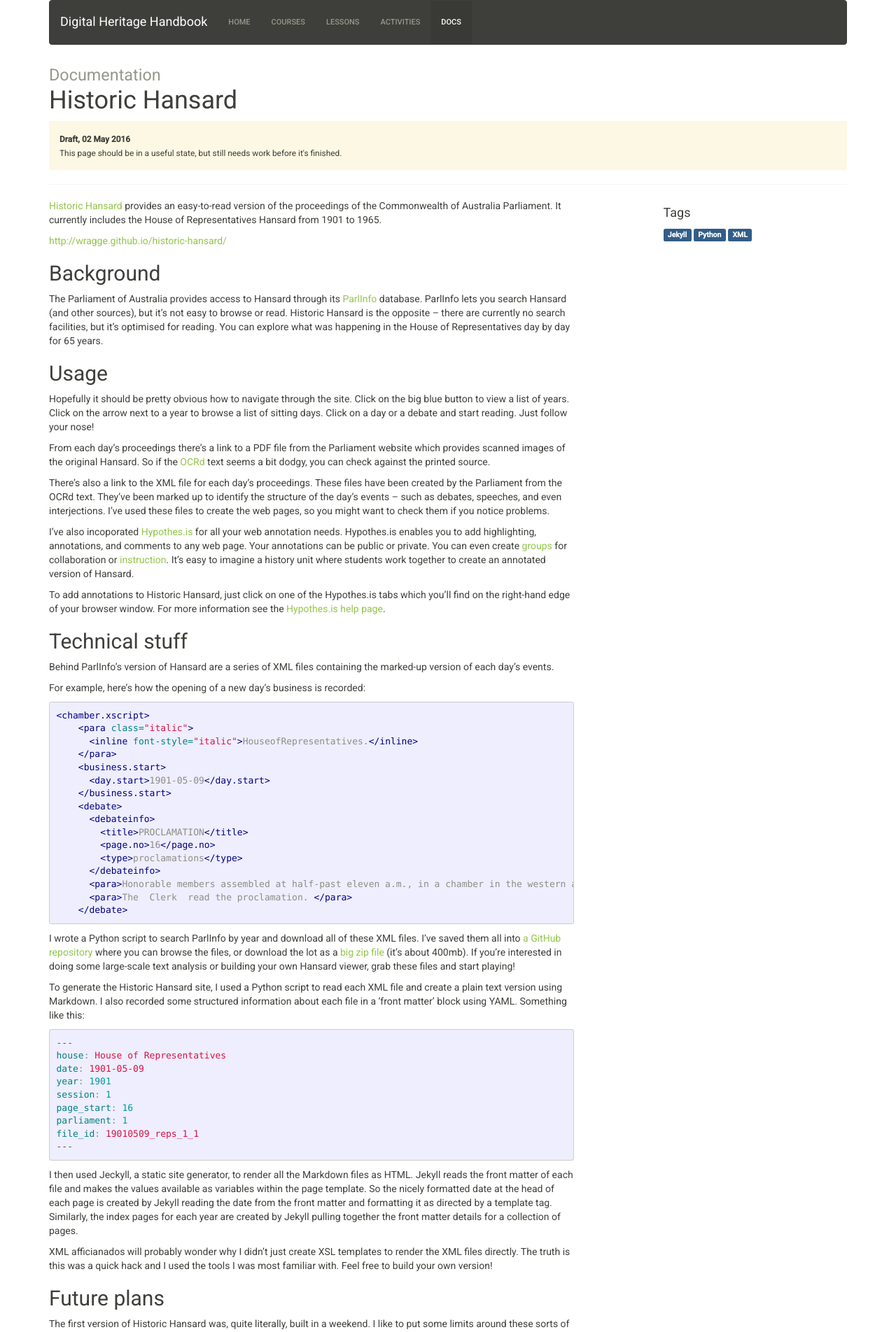
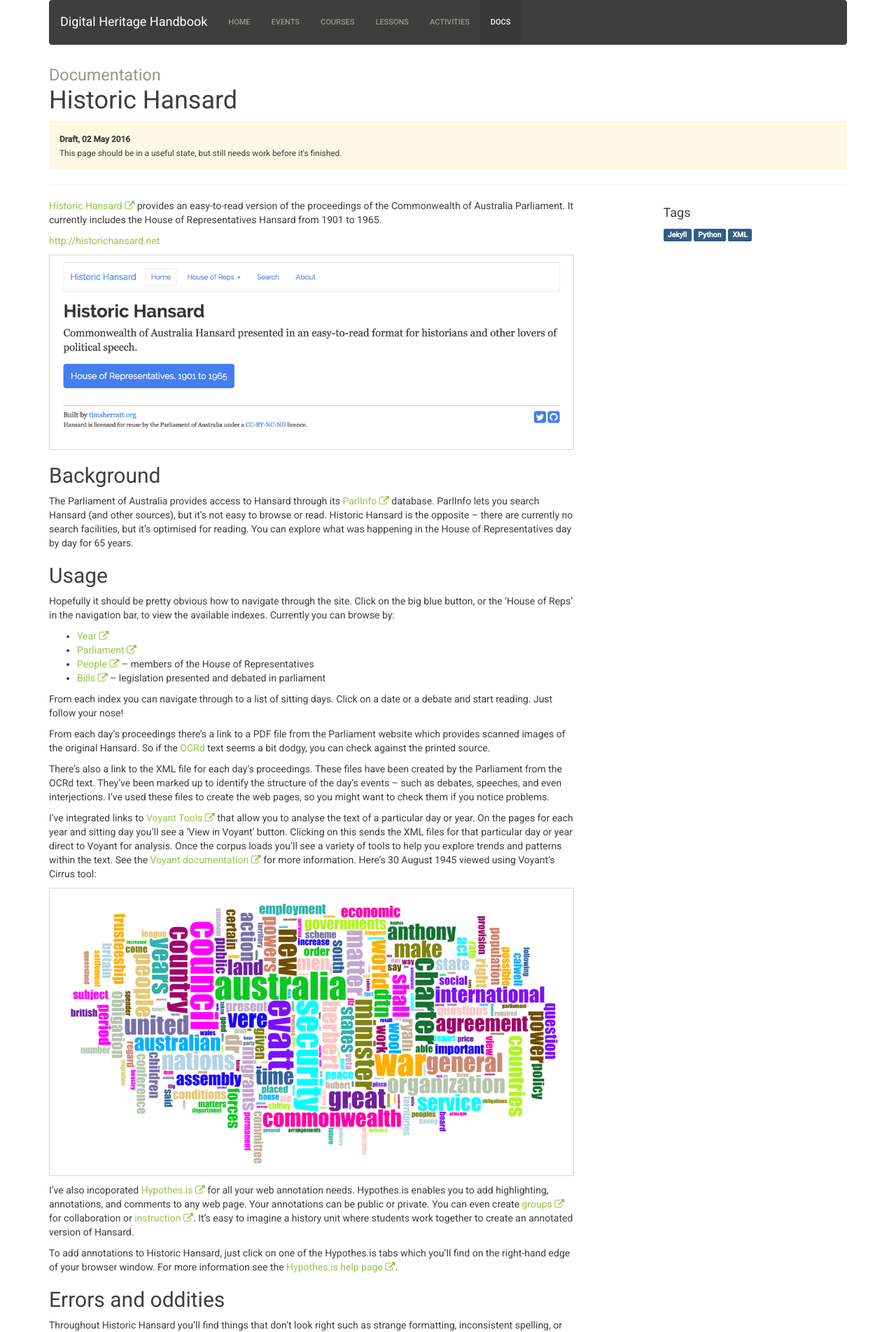
Before and after one commit to thecomputergirl/digital-heritage-handbook, a Jekyll site: the page built from _docs/historic-hansard.md, in a window 1280 px wide. Shown: the top 1904 px of the page at 70% size. Built offline with Jekyll 4.4.1, drawn with Linux system fonts in a browser that asks for light colours; nearby versions of some CDN libraries; a script that is not in the unit is left out; some of the changed text lies outside the part shown.

Commit message:
Add UC Heritage Hack event pages

````diff
--- a/_config.yml
+++ b/_config.yml
@@ -33,6 +33,9 @@
   courses:
     output: true
     permalink: '/:collection/:title/'
+  events:
+    output: true
+    permalink: '/:collection/:title/'
 
 # Build settings
 markdown: kramdown
--- a/_docs/historic-hansard.md
+++ b/_docs/historic-hansard.md
@@ -11,25 +11,46 @@
   - XML
 ---
 
-[Historic Hansard](http://wragge.github.io/historic-hansard/) provides an easy-to-read version of the proceedings of the Commonwealth of Australia Parliament. It currently includes the House of Representatives Hansard from 1901 to 1965.
+[Historic Hansard <i class="fa fa-external-link" aria-hidden="true"></i>](http://historichansard.net/) provides an easy-to-read version of the proceedings of the Commonwealth of Australia Parliament. It currently includes the House of Representatives Hansard from 1901 to 1965.
 
-<http://wragge.github.io/historic-hansard/>
+<http://historichansard.net>
+
+[![Historic Hansard home]({{ site.baseurl }}/images/hansard-home.png){: .img-responsive .img-example}](http://historichansard.net)
 
 ## Background
 
-The Parliament of Australia provides access to Hansard through its [ParlInfo](http://parlinfo.aph.gov.au/parlInfo/search/search.w3p;orderBy=_fragment_number,doc_date-rev;query=Dataset%3Ahansardr,hansardr80;resCount=Default) database. ParlInfo lets you search Hansard (and other sources), but it's not easy to browse or read. Historic Hansard is the opposite -- there are currently no search facilities, but it's optimised for reading. You can explore what was happening in the House of Representatives day by day for 65 years.
+The Parliament of Australia provides access to Hansard through its [ParlInfo <i class="fa fa-external-link" aria-hidden="true"></i>](http://parlinfo.aph.gov.au/parlInfo/search/search.w3p;orderBy=_fragment_number,doc_date-rev;query=Dataset%3Ahansardr,hansardr80;resCount=Default) database. ParlInfo lets you search Hansard (and other sources), but it's not easy to browse or read. Historic Hansard is the opposite -- there are currently no search facilities, but it's optimised for reading. You can explore what was happening in the House of Representatives day by day for 65 years.
 
 ## Usage
 
-Hopefully it should be pretty obvious how to navigate through the site. Click on the big blue button to view a list of years. Click on the arrow next to a year to browse a list of sitting days. Click on a day or a debate and start reading. Just follow your nose!
+Hopefully it should be pretty obvious how to navigate through the site. Click on the big blue button, or the 'House of Reps' in the navigation bar, to view the available indexes. Currently you can browse by:
+
+* [Year <i class="fa fa-external-link" aria-hidden="true"></i>](http://historichansard.net/hofreps/years/)
+* [Parliament <i class="fa fa-external-link" aria-hidden="true"></i>](http://historichansard.net/hofreps/parliaments/)
+* [People <i class="fa fa-external-link" aria-hidden="true"></i>](http://historichansard.net/hofreps/people/) -- members of the House of Representatives
+* [Bills <i class="fa fa-external-link" aria-hidden="true"></i>](http://historichansard.net/hofreps/bills/) -- legislation presented and debated in parliament
+
+From each index you can navigate through to a list of sitting days. Click on a date or a debate and start reading. Just follow your nose!
 
 From each day's proceedings there's a link to a PDF file from the Parliament website which provides scanned images of the original Hansard. So if the <a href="#" data-toggle="tooltip" title="{{ site.data.glossary.ocrd }}">OCRd</a> text seems a bit dodgy, you can check against the printed source.
 
 There's also a link to the XML file for each day's proceedings. These files have been created by the Parliament from the OCRd text. They've been marked up to identify the structure of the day's events -- such as debates, speeches, and even interjections. I've used these files to create the web pages, so you might want to check them if you notice problems.
 
-I've also incoporated [Hypothes.is](https://hypothes.is/) for all your web annotation needs. Hypothes.is enables you to add highlighting, annotations, and comments to any web page. Your annotations can be public or private. You can even create [groups](https://hypothes.is/blog/introducing-groups/) for collaboration or [instruction](https://hypothes.is/education/). It's easy to imagine a history unit where students work together to create an annotated version of Hansard.
+I've integrated links to [Voyant Tools <i class="fa fa-external-link" aria-hidden="true"></i>](http://voyant-tools.org/) that allow you to analyse the text of a particular day or year. On the pages for each year and sitting day you'll see a 'View in Voyant' button. Clicking on this sends the XML files for that particular day or year direct to Voyant for analysis. Once the corpus loads you'll see a variety of tools to help you explore trends and patterns within the text. See the [Voyant documentation <i class="fa fa-external-link" aria-hidden="true"></i>](http://voyant-tools.org/docs/#!/guide) for more information. Here's 30 August 1945 viewed using Voyant's Cirrus tool:
 
-To add annotations to Historic Hansard, just click on one of the Hypothes.is tabs which you'll find on the right-hand edge of your browser window. For more information see the [Hypothes.is help page](https://hypothes.is/docs/help).
+![Hansard viewed in Voyant]({{ site.baseurl }}/images/hansard-cirrus.png){: .img-responsive .img-example}
+
+I've also incoporated [Hypothes.is <i class="fa fa-external-link" aria-hidden="true"></i>](https://hypothes.is/) for all your web annotation needs. Hypothes.is enables you to add highlighting, annotations, and comments to any web page. Your annotations can be public or private. You can even create [groups <i class="fa fa-external-link" aria-hidden="true"></i>](https://hypothes.is/blog/introducing-groups/) for collaboration or [instruction <i class="fa fa-external-link" aria-hidden="true"></i>](https://hypothes.is/education/). It's easy to imagine a history unit where students work together to create an annotated version of Hansard.
+
+To add annotations to Historic Hansard, just click on one of the Hypothes.is tabs which you'll find on the right-hand edge of your browser window. For more information see the [Hypothes.is help page <i class="fa fa-external-link" aria-hidden="true"></i>](https://hypothes.is/docs/help).
+
+## Errors and oddities
+
+Throughout Historic Hansard you'll find things that don't look right such as strange formatting, inconsistent spelling, or even missing text. This is a combination of OCR errors, XML markup issues, and probably some things that I've stuffed up.
+
+I've made no effort to clean up the XML and there's no easy solution to the markup problems. If you find a serious error in the XML you're welcome to [fork <i class="fa fa-external-link" aria-hidden="true"></i>](https://help.github.com/articles/fork-a-repo/) the [XML repository <i class="fa fa-external-link" aria-hidden="true"></i>](https://github.com/wragge/hansard-xml), make your corrections, and send me [a pull request <i class="fa fa-external-link" aria-hidden="true"></i>](https://help.github.com/articles/using-pull-requests/).
+
+Otherwise -- it is what it is.
 
 ## Technical stuff
 
@@ -56,7 +77,7 @@
     </debate>
 ```
 
-I wrote a Python script to search ParlInfo by year and download all of these XML files. I've saved them all into [a GitHub repository](https://github.com/wragge/hansard-xml) where you can browse the files, or download the lot as a [big zip file](https://github.com/wragge/hansard-xml/archive/master.zip) (it's about 400mb). If you're interested in doing some large-scale text analysis or building your own Hansard viewer, grab these files and start playing!
+I wrote a Python script to search ParlInfo by year and download all of these XML files. I've saved them all into [a GitHub repository <i class="fa fa-external-link" aria-hidden="true"></i>](https://github.com/wragge/hansard-xml) where you can browse the files, or download the lot as a [big zip file <i class="fa fa-external-link" aria-hidden="true"></i>](https://github.com/wragge/hansard-xml/archive/master.zip) (it's about 400mb). If you're interested in doing some large-scale text analysis or building your own Hansard viewer, grab these files and start playing!
 
 To generate the Historic Hansard site, I used a Python script to read each XML file and create a plain text version using Markdown. I also recorded some structured information about each file in a 'front matter' block using YAML. Something like this:
 
@@ -72,7 +93,7 @@
 ---
 ```
 
-I then used Jeckyll, a static site generator, to render all the Markdown files as HTML. Jekyll reads the front matter of each file and makes the values available as variables within the page template. So the nicely formatted date at the head of each page is created by Jekyll reading the date from the front matter and formatting it as directed by a template tag. Similarly, the index pages for each year are created by Jekyll pulling together the front matter details for a collection of pages.
+I then used Jekyll, a static site generator, to render all the Markdown files as HTML. Jekyll reads the front matter of each file and makes the values available as variables within the page template. So the nicely formatted date at the head of each page is created by Jekyll reading the date from the front matter and formatting it as directed by a template tag. Similarly, the index pages for each year are created by Jekyll pulling together the front matter details for a collection of pages.
 
 XML afficianados will probably wonder why I didn't just create XSL templates to render the XML files directly. The truth is this was a quick hack and I used the tools I was most familiar with. Feel free to build your own version!
 
@@ -83,10 +104,9 @@
 Possible enhancements include:
 
 * More content -- the Senate, and years beyond 1965.
-* More indexes -- a consolidated list of bills, and a page for each member of parliament.
-* A search facility -- as this is a static site (delivered directly as HTML files and not from a database) it's not easy to bake in search. But I might add a Google Custom Search to the mix.
+* I've included a Google custom search, but it's not going to work until Google finishes indexing the site.
 * Visualisations? There all sorts of possibilities for representing the content, but I'm not sure what's permissable within the confines of the 'no derivatives' licence. Watch this space.
 
 ## Licensing
 
-The contents of the Parliament of Australia website, including Hansard, are made available under a [CC-BY-NC-ND](http://www.aph.gov.au/Help/Disclaimer_Privacy_Copyright#c) licence. The 'ND' part of the licence specifies 'no derivatives'. As I understand it, simply reproducing a work in a different format, as I have done with Hansard, does not involve creating a derivative. It's not clear, however, what changes you can make under such a licence. I'll update this page with further information as it comes to hand.
+The contents of the Parliament of Australia website, including Hansard, are made available under a [CC-BY-NC-ND <i class="fa fa-external-link" aria-hidden="true"></i>](http://www.aph.gov.au/Help/Disclaimer_Privacy_Copyright#c) licence. The 'ND' part of the licence specifies 'no derivatives'. As I understand it, simply reproducing a work in a different format, as I have done with Hansard, does not involve creating a derivative. It's not clear, however, what changes you can make under such a licence. I'll update this page with further information as it comes to hand.
--- a/_includes/navbar.html
+++ b/_includes/navbar.html
@@ -12,6 +12,7 @@
           <div id="navbar" class="navbar-collapse collapse">
             <ul class="nav navbar-nav">
               <li {% if page.url == "/" %} class="active"{% endif %}><a href="{{ site.baseurl }}/">Home</a></li>
+              <li{% if page.url contains "events" %} class="active"{% endif %}><a href="{{ site.baseurl }}/events/">Events</a></li>
               <li{% if page.url contains "course" %} class="active"{% endif %}><a href="{{ site.baseurl }}/courses/">Courses</a></li>
               <li{% if page.url contains "lessons" %} class="active"{% endif %}><a href="{{ site.baseurl }}/lessons/">Lessons</a></li>
               <li{% if page.url contains "activities" %} class="active"{% endif %}><a href="{{ site.baseurl }}/activities/">Activities</a></li>
--- a/css/main.scss
+++ b/css/main.scss
@@ -17,8 +17,13 @@
     padding: 15px;
 }
 
-pre code{
-  white-space: pre;
+pre {
+    overflow-x: auto;
+}
+
+pre code {
+    word-wrap: normal;
+    white-space: pre;
 }
 
 .img-example {
````
Also changed, not shown: _activities/harvest-the-front pages-of-the-gadfly.md (+13 -11 lines), _events/govhack-2016-heritage-hack-node.md (added, +31 -0 lines), _events/heritage-hack-connections.md (added, +35 -0 lines), _events/uc-heritage-hack.md (added, +38 -0 lines), _includes/head.html (+9 -0 lines), events.html (added, +14 -0 lines), images/hansard-cirrus.png (added), images/hansard-home.png (added).
